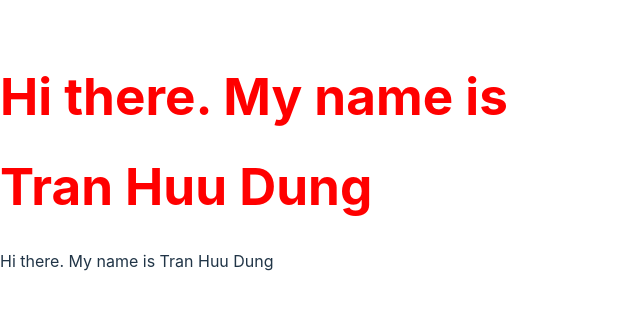
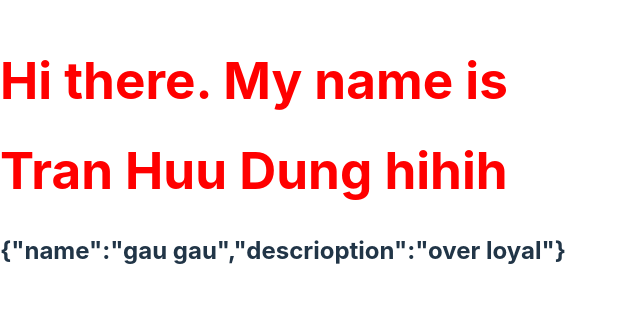
Before and after one commit to HuuDungg/learnReact, a React (Vite) app: page / in a window 1280 px wide. Shown: the part 247-556 px from the top of the page, without its empty margins (0-640 px from the left). Built offline with nearby package versions, Linux system fonts and the light colour scheme.

Commit message:
variable in JSX

```diff
--- a/src/components/MyComponent.jsx
+++ b/src/components/MyComponent.jsx
@@ -1,11 +1,16 @@
 import './style.css';
+const Dog = {
+    name: "gau gau",
+    descrioption: "over loyal"
+}
+const name = "Tran Huu Dung hihih"
 const MyComponent = () => {
     return (
         <>
         <div>
-            <h1 style={{color: 'red'}}>Hi there. My name is</h1> <h1 className='name'>Tran Huu Dung</h1>
+            <h1 style={{color: 'red'}}>Hi there. My name is</h1> <h1 className='name'>{name}</h1>
+            <h2>{JSON.stringify(Dog)}</h2>
         </div>
-        <div>Hi there. My name is Tran Huu Dung</div>
         </>
     );
 }
```
